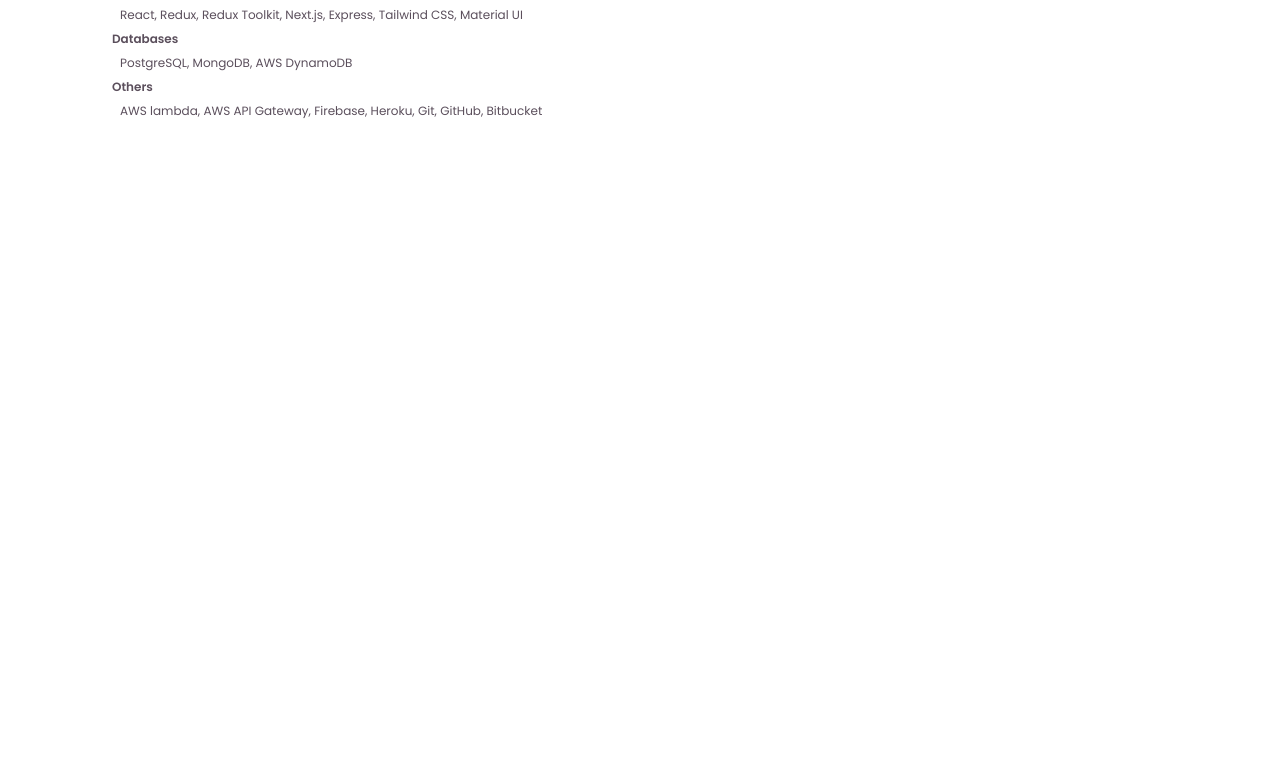
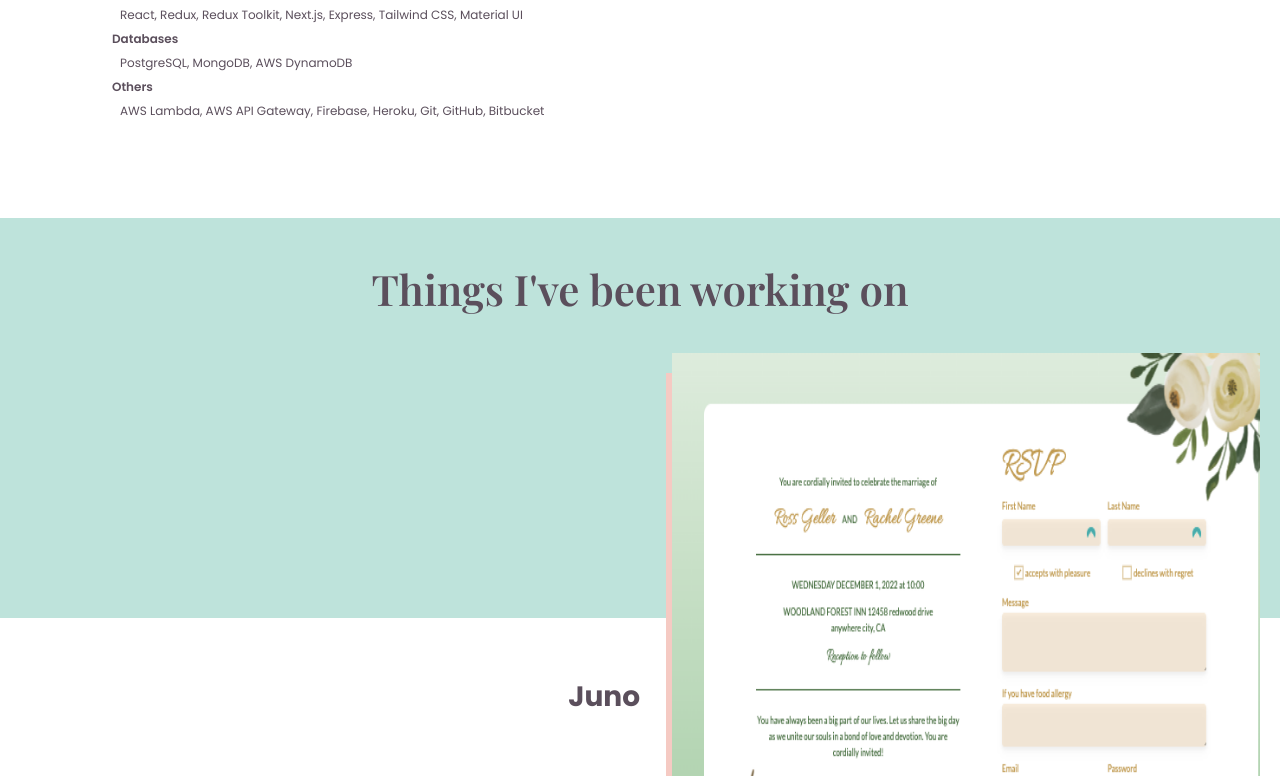
Before and after one commit to AyakaYasuda/portfolio, a Next.js app: page / in a window 1280 px wide. Shown: the part 1604-2380 px from the top of the page. Before the commit the page ends 1758 px from the top, so only its background shows below. Built offline with nearby package versions, Linux system fonts and the light colour scheme.

Commit message:
added works page for mobile screen

```diff
--- a/components/About.js
+++ b/components/About.js
@@ -1,9 +1,9 @@
 import React from 'react';
-import BackgroundBox from './ui/BackgroundBox';
+import ProfileImage from './ui/ProfileImage';
 
 const About = ({ data }) => {
   return (
-    <div className="relative grid grid-cols-1 md:grid-cols-2 my-60 md:my-16 md:mx-20 lg:md-28 md:gap-8">
+    <div className="relative grid grid-cols-1 md:grid-cols-2 mt-60 mb-16 md:my-16 md:mx-20 lg:md-28 md:gap-8 overflow-x-hidden">
       <section className="pt-16 pb-8 px-8">
         <h3 className="text-brown text-left">About ME</h3>
         <div>
@@ -30,25 +30,7 @@
           ))}
         </div>
       </section>
-      <section className="relative mx-16 md:my-10 h-[48vw]">
-        <BackgroundBox
-          bgColor="bg-pink-light"
-          width="w-10/12 md:w-4/5"
-          height="h-4/5"
-          position="absolute z-0 top-5 right-0 md:left-3"
-        />
-        <BackgroundBox
-          bgColor="bg-orange"
-          width="w-11/12"
-          height="h-[30vw] md:h-[12vw]"
-          position="absolute z-10 bottom-0 -right-20 md:bottom-16 md:-right-16"
-        />
-        <img
-          src={data.profileImage}
-          alt="profile image"
-          className="absolute object-cover w-1/2 md:w-4/5 z-20 h-auto right-0 top-0 md:top-16 md:right-1/2 md:translate-x-1/2"
-        />
-      </section>
+      <ProfileImage image={data.profileImage} />
     </div>
   );
 };
--- a/components/Home.js
+++ b/components/Home.js
@@ -2,7 +2,6 @@
 import classes from './Home.module.css';
 
 import ScrollButton from './ui/ScrollButton';
-import ArrowDropDownIcon from '@mui/icons-material/ArrowDropDown';
 
 const Home = ({ data }) => {
   return (
--- /dev/null
+++ b/components/Works.js
@@ -0,0 +1,61 @@
+import React from 'react';
+import classes from './Works.module.css';
+
+import ProjectImage from './ui/ProjectImage';
+import Button from './ui/Button';
+
+const Works = ({ data }) => {
+  return (
+    <div className={`${classes.bgHalf} py-10 px-5 h-full`}>
+      <h3 className="text-brown text-center mb-8">
+        Things I've been working on
+      </h3>
+      <div className="h-4/5 overflow-y-auto">
+        {data.map((work) => (
+          <div
+            key={work.id}
+            className="w-full GridCenter grid-cols-1 md:grid-cols-2"
+          >
+            <section className="justify-self-end mb-5">
+              <h5 className="text-white text-right">
+                {`Project - ${('0' + work.id).slice(-2)}`}
+              </h5>
+              <h4 className="text-brown text-right">{work.name}</h4>
+            </section>
+
+            <ProjectImage image={work.projectImage} />
+
+            <section className="mb-5">
+              <div className="bg-orange p-5">
+                <p className="text-white">{work.description}</p>
+              </div>
+              <div className="FlexJustifyEnd flex-wrap gap-1 w-10/12 mr-0 ml-auto my-3">
+                {work.technologies.map((tech) => (
+                  <small className="text-brown">{tech}</small>
+                ))}
+              </div>
+              <div className="FlexCenter gap-3 my-5">
+                <Button
+                  bgColor="bg-pink-dark"
+                  textColor="text-white"
+                  url={work.github}
+                >
+                  view code
+                </Button>
+                <Button
+                  bgColor="bg-pink-dark"
+                  textColor="text-white"
+                  url={work.url}
+                >
+                  visit app
+                </Button>
+              </div>
+            </section>
+          </div>
+        ))}
+      </div>
+    </div>
+  );
+};
+
+export default Works;
--- /dev/null
+++ b/components/Works.module.css
@@ -0,0 +1,9 @@
+.bgHalf {
+  background: linear-gradient(
+    to bottom,
+    #bee3db 0%,
+    #bee3db 50%,
+    #FFFFFF 50%,
+    #FFFFFF 100%
+  );
+}
--- /dev/null
+++ b/components/ui/Button.js
@@ -0,0 +1,13 @@
+import React from 'react';
+
+const Button = ({ children, bgColor, textColor, url }) => {
+  return (
+    <a href={url} target="_blank" rel="noopener noreferrer">
+      <button className={`${bgColor} ${textColor} Button Hover uppercase`}>
+        {children}
+      </button>
+    </a>
+  );
+};
+
+export default Button;
--- /dev/null
+++ b/components/ui/ProfileImage.js
@@ -0,0 +1,28 @@
+import React from 'react';
+import BackgroundBox from './BackgroundBox';
+
+const ProfileImage = ({image}) => {
+  return (
+    <section className="relative mx-16 md:my-10 h-[48vw]">
+      <BackgroundBox
+        bgColor="bg-pink-light"
+        width="w-10/12 md:w-4/5"
+        height="h-4/5"
+        position="absolute z-0 top-5 right-0 md:left-3"
+      />
+      <BackgroundBox
+        bgColor="bg-orange"
+        width="w-11/12"
+        height="h-[30vw] md:h-[12vw]"
+        position="absolute z-10 bottom-0 -right-20 md:bottom-16 md:-right-16"
+      />
+      <img
+        src={image}
+        alt="profile image"
+        className="absolute object-cover w-1/2 md:w-4/5 z-20 h-auto right-0 top-0 md:top-16 md:right-1/2 md:translate-x-1/2"
+      />
+    </section>
+  );
+};
+
+export default ProfileImage;
--- /dev/null
+++ b/components/ui/ProjectImage.js
@@ -0,0 +1,22 @@
+import React from 'react';
+import BackgroundBox from './BackgroundBox';
+
+const ProjectImage = ({ image }) => {
+  return (
+    <section className="relative w-full my-5">
+      <BackgroundBox
+        bgColor="bg-pink-light"
+        width="w-11/12"
+        height="h-[50vw]"
+        position="z-10 mx-auto"
+      />
+      <img
+        src={image}
+        alt="project image"
+        className="absolute -top-5 left-8 object-fit w-[80vw] h-[50vw] z-20"
+      />
+    </section>
+  );
+};
+
+export default ProjectImage;
--- a/data/about.json
+++ b/data/about.json
@@ -37,7 +37,7 @@
       "id": 4,
       "category": "Others",
       "skills": [
-        "AWS lambda",
+        "AWS Lambda",
         "AWS API Gateway",
         "Firebase",
         "Heroku",
--- /dev/null
+++ b/data/works.json
@@ -0,0 +1,38 @@
+[
+  {
+    "id": 1,
+    "url": "https://juno-wedding.vercel.app",
+    "github": "https://github.com/AyakaYasuda/juno",
+    "projectImage": "/images/JunoImage.png",
+    "name": "Juno",
+    "description": "Full-stack app that allows users to create wedding invitations and manage RSVPs aiming to effortless organizing the event. One of the most challenging parts on this project was designing the database prior to beginning the project and building the serverless architecture utilizing AWS services.",
+    "technologies": [
+      "React",
+      "Redux-Toolkit",
+      "TypeScript",
+      "TailwindCSS",
+      "Figma",
+      "AWS lambda",
+      "AWS API Gateway",
+      "AWS DynamoDB",
+      "Swagger",
+      "Serverless Framework"
+    ]
+  },
+  {
+    "id": 2,
+    "url": "https://midpj-flashcard-app.herokuapp.com",
+    "github": "https://github.com/AyakaYasuda/flash",
+    "projectImage": "/images/FlashImage.png",
+    "name": "Flash",
+    "description": "This app promotes studying by helping users memorize new words. On this project, I aimed to deep-understand how to work with React Hooks such as State Hook and Effect Hook, and also Context API so that I would feel comfortable in managing state in the app.",
+    "technologies": [
+      "React",
+      "React Hooks",
+      "TailwindCSS",
+      "Firebase Realtime Database",
+      "Heroku",
+      "Github Actions"
+    ]
+  }
+]
--- a/pages/index.js
+++ b/pages/index.js
@@ -1,7 +1,8 @@
 import Head from 'next/head';
 import Home from '../components/Home';
 import About from '../components/About';
-import { getAboutData, getHomeData } from '../services';
+import Works from '../components/Works';
+import { getAboutData, getHomeData, getWorksData } from '../services';
 
 const HomePage = (props) => {
   return (
@@ -19,6 +20,7 @@
       </Head>
       <Home data={props.home} />
       <About data={props.about} />
+      <Works data={props.works} />
     </>
   );
 };
@@ -26,11 +28,13 @@
 export const getStaticProps = async () => {
   const homeData = await getHomeData();
   const aboutData = await getAboutData();
+  const worksData = await getWorksData();
 
   return {
     props: {
       home: homeData,
       about: aboutData,
+      works: worksData,
     },
   };
 };
--- a/services/index.js
+++ b/services/index.js
@@ -1,5 +1,6 @@
 import homeData from '../data/home.json';
 import aboutData from '../data/about.json';
+import worksData from '../data/works.json';
 
 export const getHomeData = async () => {
   return homeData;
@@ -8,3 +9,7 @@
 export const getAboutData = async () => {
   return aboutData;
 };
+
+export const getWorksData = async () => {
+  return worksData;
+};
--- a/styles/globals.css
+++ b/styles/globals.css
@@ -22,7 +22,7 @@
   }
 
   h3 {
-    @apply font-playfair font-bold text-2xl md:text-4xl xl:text-5xl;
+    @apply font-playfair font-semibold text-2xl md:text-4xl xl:text-5xl;
   }
 
   h4 {
@@ -77,4 +77,7 @@
   .UnderLine {
     @apply bg-gradient-to-t from-pink-light via-transparent max-w-max;
   }
+  .Button {
+    @apply px-5 py-2 rounded-full text-sm
+  }
 }
```
Also changed, not shown: public/images/FlashImage.png (added), public/images/JunoImage.png (added).
